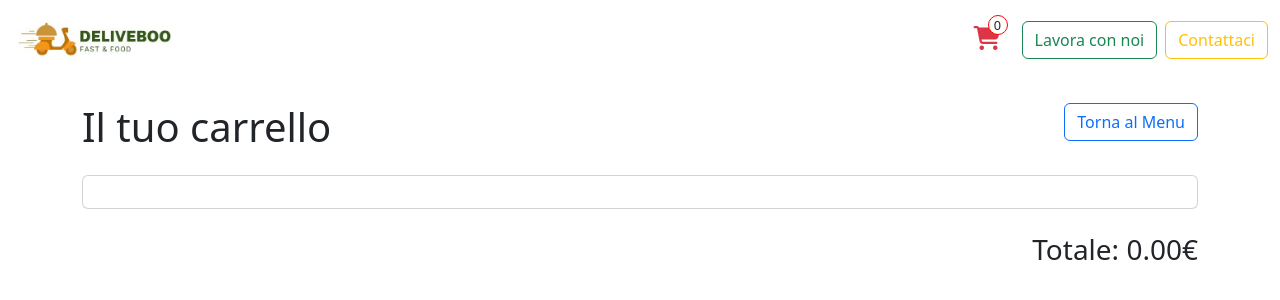
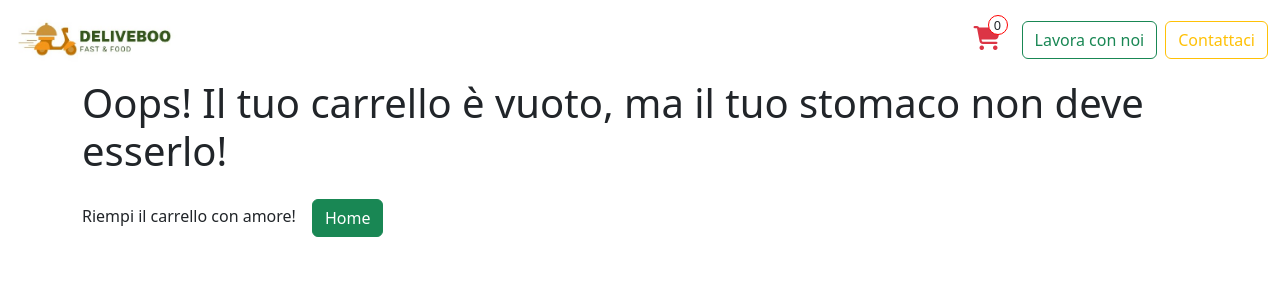
Before and after one commit to Denis-Turbatu/vite-vue-deliveboo, a Vue app: page /carrello in a window 1280 px wide. Shown: the top 300 px of the page. Built offline with nearby package versions, Linux system fonts and the light colour scheme.

Commit message:
feat: add display when the cart is empty

```diff
--- a/src/pages/CartPage.vue
+++ b/src/pages/CartPage.vue
@@ -56,7 +56,7 @@ import {store} from '../store';
 </script>
 
 <template>
-  <div class="container">
+  <div v-if="this.store.cardNum !== 0" class="container">
     <div class="cart my-4">
       <div class="d-flex justify-content-between">
         <h1 class="mb-4">Il tuo carrello</h1>
@@ -99,6 +99,14 @@ import {store} from '../store';
       </div>
     </div>
   </div>
+  <div v-else>
+    <div class="container">
+      <h1 class="mb-4">Oops! Il tuo carrello è vuoto, ma il tuo stomaco non deve esserlo!</h1>
+      <span>Riempi il carrello con amore!</span>
+      <router-link :to="{name: 'home'}" class="btn btn-success ms-3">Home</router-link>
+
+    </div>
+  </div>
 </template>
 
 <style scoped lang="scss">
```
